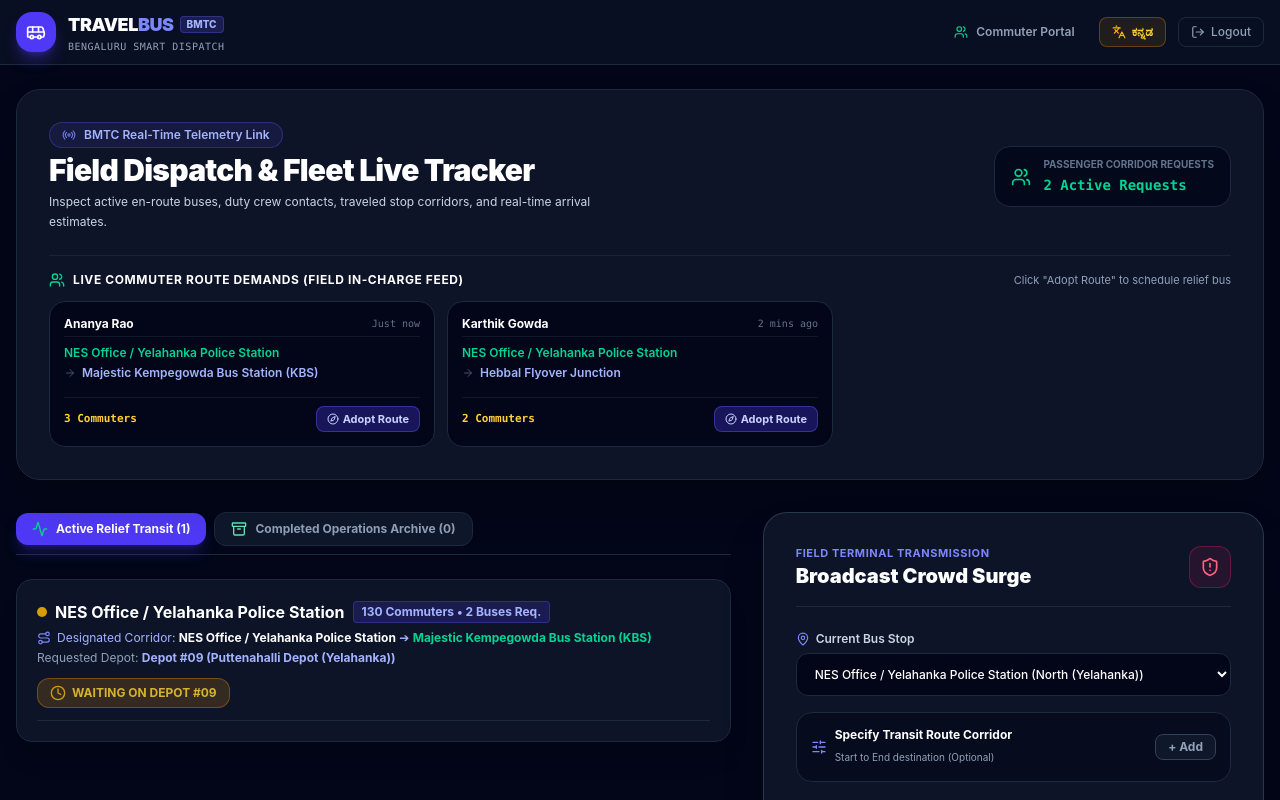
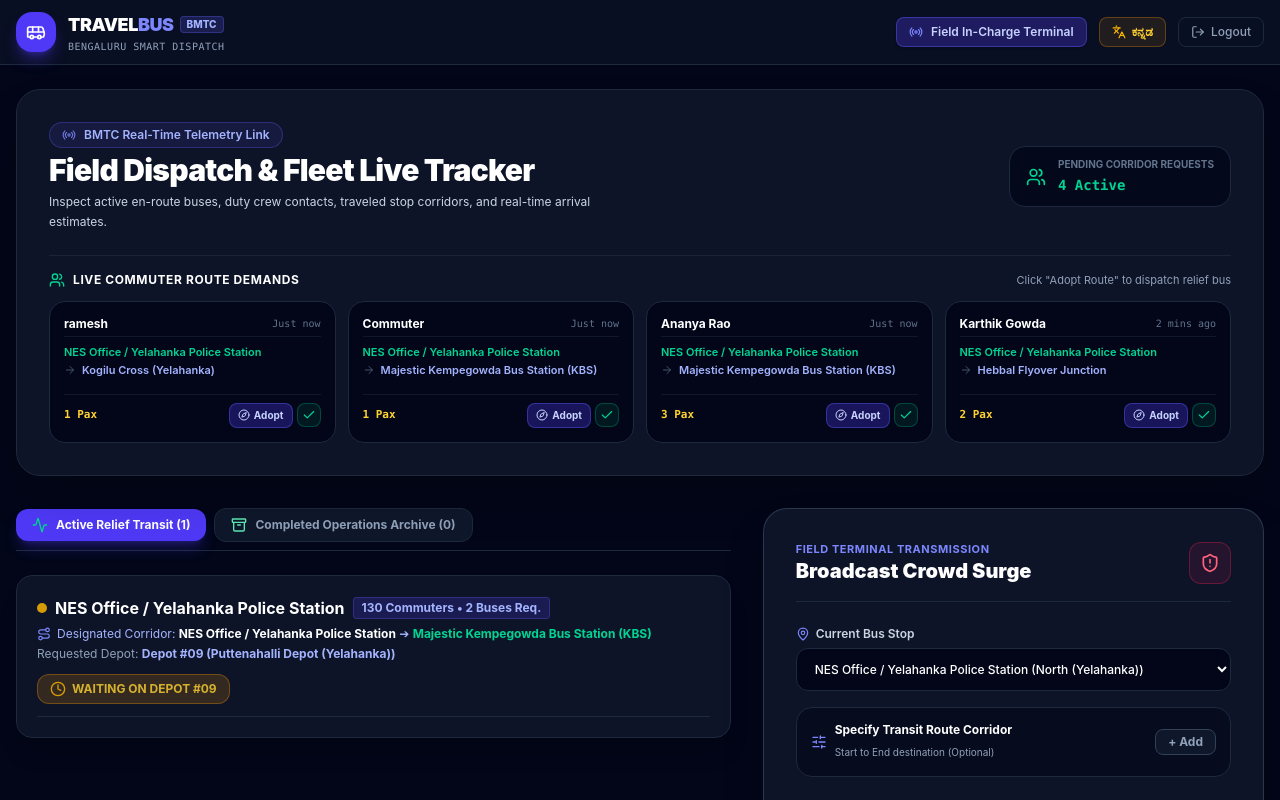
Before and after one commit to nagashayan07/smart-bus-dispatch, a React (Vite) app: page /reporter in a window 1280 px wide. Shown: the top 800 px of the page. Built offline with nearby package versions, Linux system fonts and the light colour scheme.

Commit message:
Auto-clear passenger requests on bus arrival/completion with empty state notice

```diff
--- a/src/context/DispatchContext.jsx
+++ b/src/context/DispatchContext.jsx
@@ -3,7 +3,7 @@
 const DispatchContext = createContext();
 
 export function DispatchProvider({ children }) {
-  const [userRole, setUserRole] = useState(() => localStorage.getItem('bmtc_role') || 'passenger');
+  const [userRole, setUserRole] = useState(() => localStorage.getItem('bmtc_role') || 'reporter');
   const [alerts, setAlerts] = useState(() => {
     const saved = localStorage.getItem('bmtc_alerts');
     if (saved) {
@@ -30,7 +30,6 @@
     ];
   });
 
-  // Passenger Travel Demands List
   const [passengerRequests, setPassengerRequests] = useState(() => {
     const saved = localStorage.getItem('bmtc_pax_requests');
     if (saved) {
@@ -39,8 +38,25 @@
     return [
       {
         id: 'pax-req-1',
+        passengerName: 'ramesh',
+        origin: 'NES Office / Yelahanka Police Station',
+        destination: 'Kogilu Cross (Yelahanka)',
+        groupCount: 1,
+        status: 'Queued',
+        time: 'Just now'
+      },
+      {
+        id: 'pax-req-2',
+        passengerName: 'Commuter',
+        origin: 'NES Office / Yelahanka Police Station',
+        destination: 'Majestic Kempegowda Bus Station (KBS)',
+        groupCount: 1,
+        status: 'Queued',
+        time: 'Just now'
+      },
+      {
+        id: 'pax-req-3',
         passengerName: 'Ananya Rao',
-        passengerPhone: '+91 98450 12890',
         origin: 'NES Office / Yelahanka Police Station',
         destination: 'Majestic Kempegowda Bus Station (KBS)',
         groupCount: 3,
@@ -48,9 +64,8 @@
         time: 'Just now'
       },
       {
-        id: 'pax-req-2',
+        id: 'pax-req-4',
         passengerName: 'Karthik Gowda',
-        passengerPhone: '+91 99801 44521',
         origin: 'NES Office / Yelahanka Police Station',
         destination: 'Hebbal Flyover Junction',
         groupCount: 2,
@@ -85,6 +100,20 @@
       status: 'Pending',
       timestamp: new Date().toLocaleTimeString([], { hour: '2-digit', minute: '2-digit' }),
     };
+
+    // If an alert is created for a corridor, automatically clear passenger requests matching that stop/corridor
+    setPassengerRequests((prev) =>
+      prev.filter((req) => {
+        if (alertData.customRoute) {
+          const matchesRoute =
+            req.origin === alertData.customRoute.origin &&
+            req.destination === alertData.customRoute.destination;
+          return !matchesRoute;
+        }
+        return req.origin !== alertData.stopLocation;
+      })
+    );
+
     setAlerts((prev) => [newAlert, ...prev]);
   };
 
@@ -92,6 +121,10 @@
     setAlerts((prev) =>
       prev.map((a) => {
         if ((a.id || a._id) === alertId) {
+          // Clear matching requests at this stop upon dispatch
+          setPassengerRequests((pax) =>
+            pax.filter((req) => req.origin !== a.stopLocation)
+          );
           return {
             ...a,
             status: 'Dispatched',
@@ -107,6 +140,10 @@
     setAlerts((prev) =>
       prev.map((a) => {
         if ((a.id || a._id) === alertId) {
+          // Clear any remaining requests for this stop
+          setPassengerRequests((pax) =>
+            pax.filter((req) => req.origin !== a.stopLocation)
+          );
           return {
             ...a,
             status: 'Completed',
@@ -128,6 +165,10 @@
     setPassengerRequests((prev) => [newReq, ...prev]);
   };
 
+  const clearPassengerRequest = (requestId) => {
+    setPassengerRequests((prev) => prev.filter((r) => r.id !== requestId));
+  };
+
   return (
     <DispatchContext.Provider
       value={{
@@ -139,7 +180,8 @@
         acceptAlert,
         markTripCompleted,
         passengerRequests,
-        addPassengerRequest
+        addPassengerRequest,
+        clearPassengerRequest
       }}
     >
       {children}
--- a/src/pages/ReporterView.jsx
+++ b/src/pages/ReporterView.jsx
@@ -23,7 +23,9 @@
   SlidersHorizontal,
   ArrowRight,
   Users,
-  Compass
+  Compass,
+  AlertTriangle,
+  Check
 } from 'lucide-react';
 
 function calculateDistanceKm(lat1, lon1, lat2, lon2) {
@@ -43,13 +45,12 @@
 const COMMUTERS_PER_BUS = 65;
 
 export default function ReporterView() {
-  const { alerts, createAlert, markTripCompleted, passengerRequests } = useDispatch();
+  const { alerts, createAlert, markTripCompleted, passengerRequests, clearPassengerRequest } = useDispatch();
   const { t, lang } = useLanguage();
 
   const [selectedStopId, setSelectedStopId] = useState('s_nes');
   const [severity, setSeverity] = useState('Critical');
   const [passengerCount, setPassengerCount] = useState(130);
-  const [submittedMessage, setSubmittedMessage] = useState(false);
   const [activeTab, setActiveTab] = useState('live');
   const [expandedRouteId, setExpandedRouteId] = useState(null);
 
@@ -73,6 +74,8 @@
     [customDestinationId]
   );
 
+  const isInvalidRoute = showCustomRoute && customOriginId === customDestinationId;
+
   const nearestDepots = useMemo(() => {
     return BMTC_DEPOTS.map((depot) => ({
       ...depot,
@@ -88,7 +91,6 @@
     return Math.max(1, Math.ceil(count / COMMUTERS_PER_BUS));
   }, [passengerCount]);
 
-  // Handler to adopt passenger's requested route directly into form
   const handleAdoptPassengerRoute = (req) => {
     const foundOrigin = ALL_BANGALORE_STOPS.find((s) => s.name === req.origin);
     const foundDest = ALL_BANGALORE_STOPS.find((s) => s.name === req.destination);
@@ -100,6 +102,8 @@
 
   const handleSubmit = (e) => {
     e.preventDefault();
+    if (isInvalidRoute) return;
+
     createAlert({
       stopLocation: currentStop.name,
       severity,
@@ -116,8 +120,6 @@
           }
         : null,
     });
-    setSubmittedMessage(true);
-    setTimeout(() => setSubmittedMessage(false), 4500);
   };
 
   const activeAlerts = alerts.filter((a) => a.status !== 'Completed');
@@ -137,7 +139,7 @@
 
   return (
     <div className="space-y-8 max-w-7xl mx-auto pb-12">
-      {/* 1. HEADER & LIVE COMMUTER DEMANDS SECTION FOR FIELD IN-CHARGE */}
+      {/* HEADER & COMMUTER DEMANDS */}
       <div className="bg-slate-900/90 border border-slate-800 rounded-3xl p-6 md:p-8 shadow-2xl backdrop-blur space-y-6">
         <div className="flex flex-col md:flex-row md:items-center justify-between gap-4">
           <div className="space-y-1">
@@ -153,30 +155,48 @@
             <Users className="w-5 h-5 text-emerald-400" />
             <div>
               <span className="text-[10px] uppercase font-bold text-slate-500 block">
-                {lang === 'kn' ? 'ಪ್ರಯಾಣಿಕರ ಲೈವ್ ಬೇಡಿಕೆಗಳು' : 'Passenger Corridor Requests'}
+                {lang === 'kn' ? 'ಪ್ರಯಾಣಿಕರ ಬಾಕಿ ಬೇಡಿಕೆಗಳು' : 'Pending Corridor Requests'}
               </span>
               <span className="text-sm font-black text-emerald-400 font-mono">
-                {passengerRequests.length} Active Requests
+                {passengerRequests.length} {lang === 'kn' ? 'ಬಾಕಿ ಇವೆ' : 'Active'}
               </span>
             </div>
           </div>
         </div>
 
-        {/* COMMUTER DEMAND QUEUE DISPLAYED HERE FOR IN-CHARGE */}
+        {/* COMMUTER DEMAND QUEUE */}
         <div className="pt-4 border-t border-slate-800/80 space-y-3">
           <div className="flex items-center justify-between">
             <div className="flex items-center gap-2">
               <Users className="w-4 h-4 text-emerald-400" />
               <h3 className="text-xs font-bold text-white uppercase tracking-wider">
-                {lang === 'kn' ? 'ಪ್ರಯಾಣಿಕರ ಲೈವ್ ಪ್ರಯಾಣ ಬೇಡಿಕೆಗಳು (ಕಾರ್ಯ ನಿರ್ವಾಹಕರ ವೀಕ್ಷಣೆ)' : 'Live Commuter Route Demands (Field In-Charge Feed)'}
+                {lang === 'kn' ? 'ಪ್ರಯಾಣಿಕರ ಲೈವ್ ಪ್ರಯಾಣ ಬೇಡಿಕೆಗಳು' : 'Live Commuter Route Demands'}
               </h3>
             </div>
+            {passengerRequests.length > 0 && (
               <span className="text-[11px] text-slate-400">
-              {lang === 'kn' ? 'ಮಾರ್ಗ ಆಯ್ಕೆ ಮಾಡಲು "ಅಳವಡಿಸಿ" ಕ್ಲಿಕ್ ಮಾಡಿ' : 'Click "Adopt Route" to schedule relief bus'}
+                {lang === 'kn' ? 'ಮಾರ್ಗ ಆಯ್ಕೆ ಮಾಡಲು "ಅಳವಡಿಸಿ" ಕ್ಲಿಕ್ ಮಾಡಿ' : 'Click "Adopt Route" to dispatch relief bus'}
               </span>
+            )}
           </div>
 
-          <div className="grid grid-cols-1 md:grid-cols-2 lg:grid-cols-3 gap-3">
+          {/* If No Passenger Requests are pending */}
+          {passengerRequests.length === 0 ? (
+            <div className="bg-slate-950/70 border border-dashed border-emerald-500/30 rounded-2xl p-6 text-center space-y-2">
+              <CheckCircle2 className="w-7 h-7 text-emerald-400 mx-auto" />
+              <div className="text-xs font-bold text-white">
+                {lang === 'kn'
+                  ? 'ಯಾವುದೇ ಬಾಕಿ ಬೇಡಿಕೆಗಳಿಲ್ಲ — ಎಲ್ಲಾ ಪ್ರಯಾಣಿಕರ ಬೇಡಿಕೆಗಳಿಗೆ ಬಸ್‌ಗಳನ್ನು ಕಳುಹಿಸಲಾಗಿದೆ!'
+                  : 'All Passenger Requests Cleared — Relief Buses Dispatched to Stops!'}
+              </div>
+              <p className="text-[11px] text-slate-400 max-w-md mx-auto">
+                {lang === 'kn'
+                  ? 'ಪ್ರಯಾಣಿಕರು ಹೊಸ ಮಾರ್ಗವನ್ನು ಕೋರಿದ ತಕ್ಷಣ ಇಲ್ಲಿ ಲೈವ್ ಆಗಿ ಕಾಣಿಸುತ್ತದೆ.'
+                  : 'As soon as commuters at stops request new pickup corridors, they will appear here.'}
+              </p>
+            </div>
+          ) : (
+            <div className="grid grid-cols-1 md:grid-cols-2 lg:grid-cols-4 gap-3">
               {passengerRequests.map((req) => (
                 <div
                   key={req.id}
@@ -184,41 +204,53 @@
                 >
                   <div>
                     <div className="flex items-center justify-between text-xs pb-1 border-b border-slate-900">
-                    <span className="font-bold text-white">{req.passengerName}</span>
+                      <span className="font-bold text-white truncate max-w-[100px]">{req.passengerName}</span>
                       <span className="text-[10px] text-slate-500 font-mono">{req.time}</span>
                     </div>
 
                     <div className="mt-2 text-xs space-y-1">
                       <div className="flex items-center gap-1.5 text-slate-300">
-                      <span className="text-emerald-400 font-semibold truncate">{req.origin}</span>
+                        <span className="text-emerald-400 font-semibold truncate text-[11px]">{req.origin}</span>
                       </div>
                       <div className="flex items-center gap-1.5 text-indigo-300">
                         <ArrowRight className="w-3 h-3 text-slate-600 shrink-0" />
-                      <span className="font-semibold truncate">{req.destination}</span>
+                        <span className="font-semibold truncate text-[11px]">{req.destination}</span>
                       </div>
                     </div>
                   </div>
 
-                <div className="pt-2 mt-2 border-t border-slate-900 flex items-center justify-between">
+                  <div className="pt-2 mt-2 border-t border-slate-900 flex items-center justify-between gap-1">
                     <span className="text-[11px] text-amber-300 font-mono font-bold">
-                    {req.groupCount} Commuter{req.groupCount > 1 ? 's' : ''}
+                      {req.groupCount} Pax
                     </span>
 
+                    <div className="flex items-center gap-1">
                       <button
                         onClick={() => handleAdoptPassengerRoute(req)}
-                    className="px-2.5 py-1 rounded-lg bg-indigo-600/30 hover:bg-indigo-600 border border-indigo-500/40 text-indigo-200 hover:text-white text-[11px] font-bold transition flex items-center gap-1"
+                        title="Adopt this route into dispatch form"
+                        className="px-2 py-1 rounded-lg bg-indigo-600/30 hover:bg-indigo-600 border border-indigo-500/40 text-indigo-200 hover:text-white text-[10px] font-bold transition flex items-center gap-1"
                       >
                         <Compass className="w-3 h-3" />
-                    <span>{lang === 'kn' ? 'ಮಾರ್ಗ ಅಳವಡಿಸಿ' : 'Adopt Route'}</span>
+                        <span>{lang === 'kn' ? 'ಅಳವಡಿಸಿ' : 'Adopt'}</span>
                       </button>
+
+                      <button
+                        onClick={() => clearPassengerRequest(req.id)}
+                        title="Clear request manually (bus reached stop)"
+                        className="p-1 rounded-lg bg-emerald-500/10 hover:bg-emerald-500/30 text-emerald-400 border border-emerald-500/30 transition"
+                      >
+                        <Check className="w-3.5 h-3.5" />
+                      </button>
+                    </div>
                   </div>
                 </div>
               ))}
             </div>
+          )}
         </div>
       </div>
 
-      {/* 2. DISPATCH CONTROLS & ACTIVE MISSION SECTION */}
+      {/* DISPATCH CONTROLS & ACTIVE MISSION SECTION */}
       <div className="grid grid-cols-1 lg:grid-cols-12 gap-8 items-start">
         {/* Left Side: Active Relief Transits & Archive */}
         <div className="lg:col-span-7 space-y-6">
@@ -539,6 +571,21 @@
                       </select>
                     </div>
 
+                    {isInvalidRoute ? (
+                      <div className="p-3 rounded-xl bg-rose-500/15 border border-rose-500/40 text-rose-300 text-xs flex items-center gap-2">
+                        <AlertTriangle className="w-4 h-4 text-rose-400 shrink-0" />
+                        <div>
+                          <strong className="block font-bold">
+                            {lang === 'kn' ? 'ತಪ್ಪಾದ ಮಾರ್ಗ ಆಯ್ಕೆ!' : 'Invalid Transit Route!'}
+                          </strong>
+                          <span className="text-[11px] text-rose-200/90">
+                            {lang === 'kn'
+                              ? 'ಆರಂಭಿಕ ಮತ್ತು ಅಂತಿಮ ನಿಲ್ದಾಣಗಳು ಒಂದೇ ಆಗಿರಲು ಸಾಧ್ಯವಿಲ್ಲ. ದಯವಿಟ್ಟು ಬೇರೆ ತಲುಪುವ ನಿಲ್ದಾಣವನ್ನು ಆರಿಸಿ.'
+                              : 'Starting stop and ending destination cannot be the same. Please choose a different destination stop.'}
+                          </span>
+                        </div>
+                      </div>
+                    ) : (
                       <div className="p-2 rounded-lg bg-indigo-950/40 border border-indigo-500/20 text-[11px] text-indigo-300 flex items-center gap-1.5">
                         <ArrowRight className="w-3.5 h-3.5 text-indigo-400 shrink-0" />
                         <span>
@@ -546,6 +593,7 @@
                           <strong>{customOriginStop.name}</strong> ➔ <strong>{customDestStop.name}</strong>
                         </span>
                       </div>
+                    )}
                   </div>
                 )}
               </div>
@@ -627,6 +675,16 @@
                 </div>
               </div>
 
+              {isInvalidRoute ? (
+                <div className="w-full py-3.5 px-4 bg-rose-950/50 border border-rose-500/50 rounded-xl text-xs text-rose-300 text-center font-bold flex items-center justify-center gap-2">
+                  <AlertTriangle className="w-4 h-4 text-rose-400" />
+                  <span>
+                    {lang === 'kn'
+                      ? 'ಆರಂಭಿಕ ಮತ್ತು ಅಂತಿಮ ನಿಲ್ದಾಣಗಳು ಒಂದೇ ಆಗಿವೆ — ವಿನಂತಿಯನ್ನು ಕಳುಹಿಸಲಾಗುವುದಿಲ್ಲ'
+                      : 'Origin and Destination are identical — Cannot transmit request'}
+                  </span>
+                </div>
+              ) : (
                 <button
                   type="submit"
                   className="w-full py-3.5 bg-indigo-600 hover:bg-indigo-500 active:scale-[0.99] text-white rounded-xl text-xs font-bold flex items-center justify-center gap-2 shadow-lg shadow-indigo-600/40 transition"
@@ -634,6 +692,7 @@
                   <Send className="w-4 h-4" />
                   <span>{t.sendRequestBtn} {nearestDepot.depotNumber} ({nearestDepot.name})</span>
                 </button>
+              )}
             </form>
           </div>
         </div>
```
Lines whose indentation alone changed are shown as unchanged.
